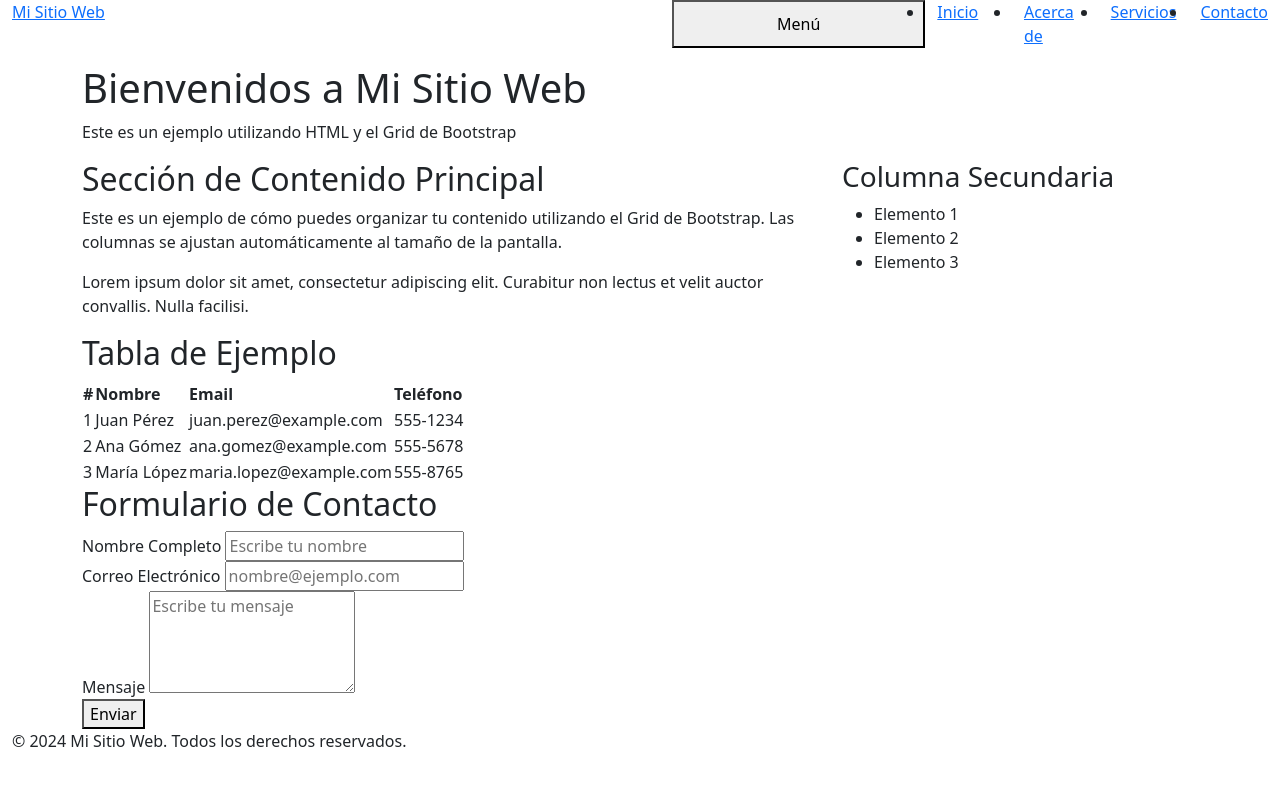
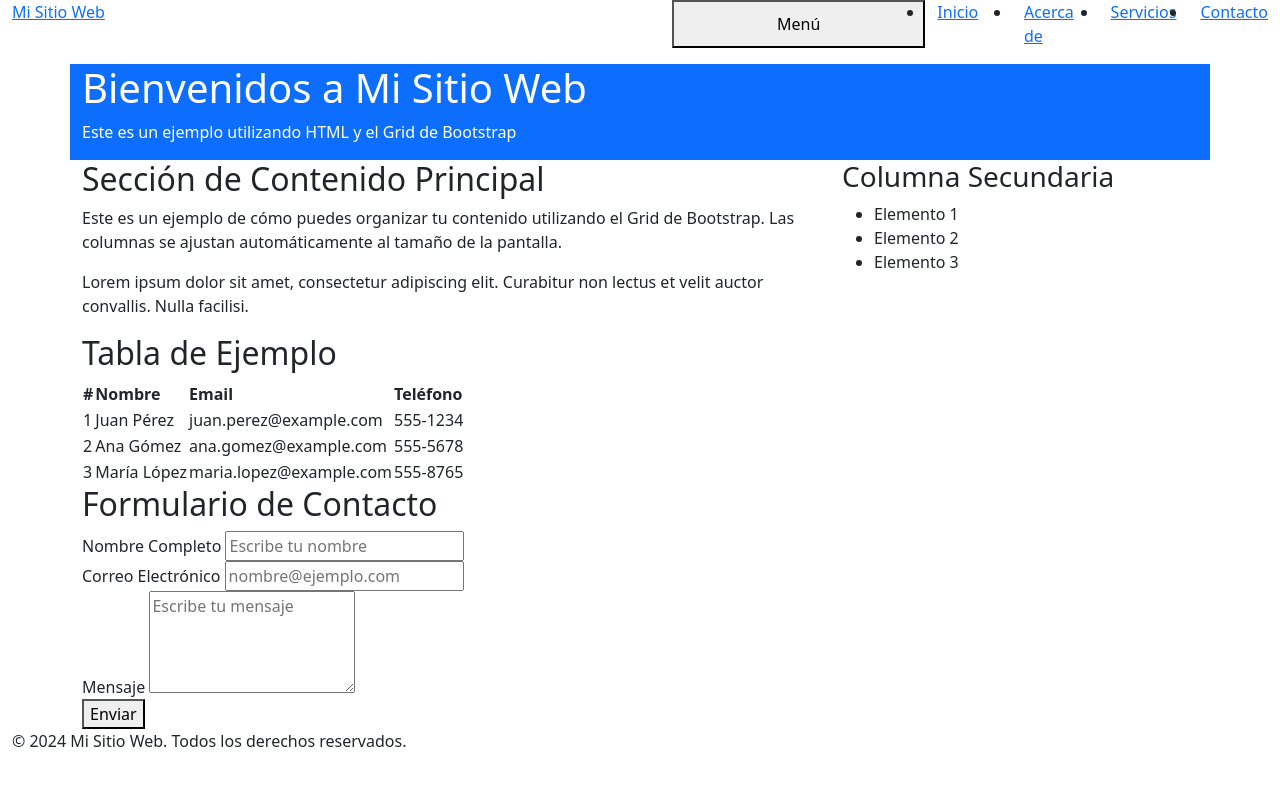
Before and after one commit to ElZorroGG/ActividadBoostrap, a plain HTML site: page index.html in a window 1280 px wide. Drawn offline with nearby package versions, Linux system fonts and the light colour scheme.

Commit message:
EmpiezaCSS

```diff
--- a/index.html
+++ b/index.html
@@ -9,9 +9,9 @@
 <body>
 
     <!-- Barra de navegación -->
-    <nav class="container-fluid">
+    <nav class="container-fluid " >
             <div class="row">
-                <div class="col">
+                <div class="col ">
                 <a href="#">Mi Sitio Web</a>
                 </div>
                 <div class="col">
@@ -28,7 +28,7 @@
     </nav>
 
     <!-- Encabezado -->
-    <header class="container">
+    <header class="container bg-primary text-white">
         <div class="row">
             <div class="col-12">
                 <h1>Bienvenidos a Mi Sitio Web</h1>
@@ -115,7 +115,7 @@
     </main>
 
     <!-- Pie de página-->
-    <footer class="container-fluid">
+    <footer class="container-fluid ">
         <div class="row">
             <div class="col-12">
                 <p>&copy; 2024 Mi Sitio Web. Todos los derechos reservados.</p>
```
